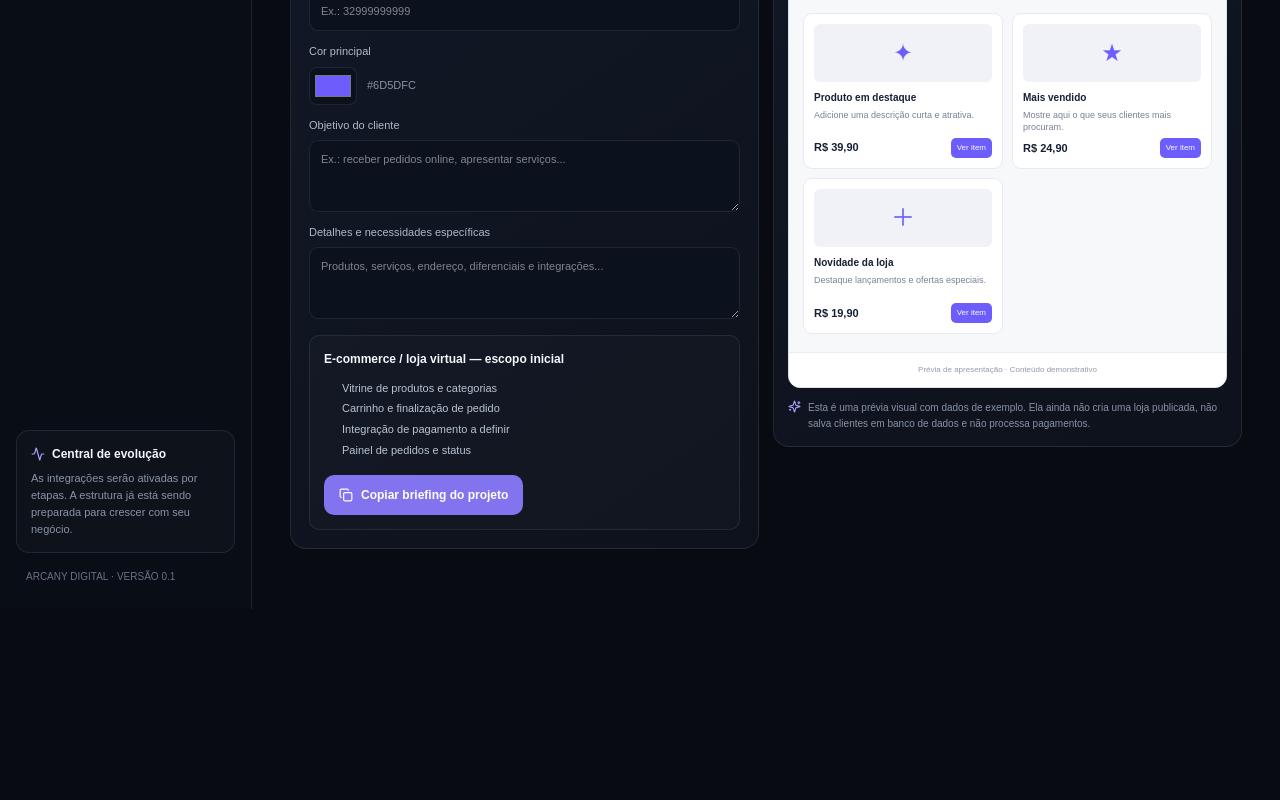
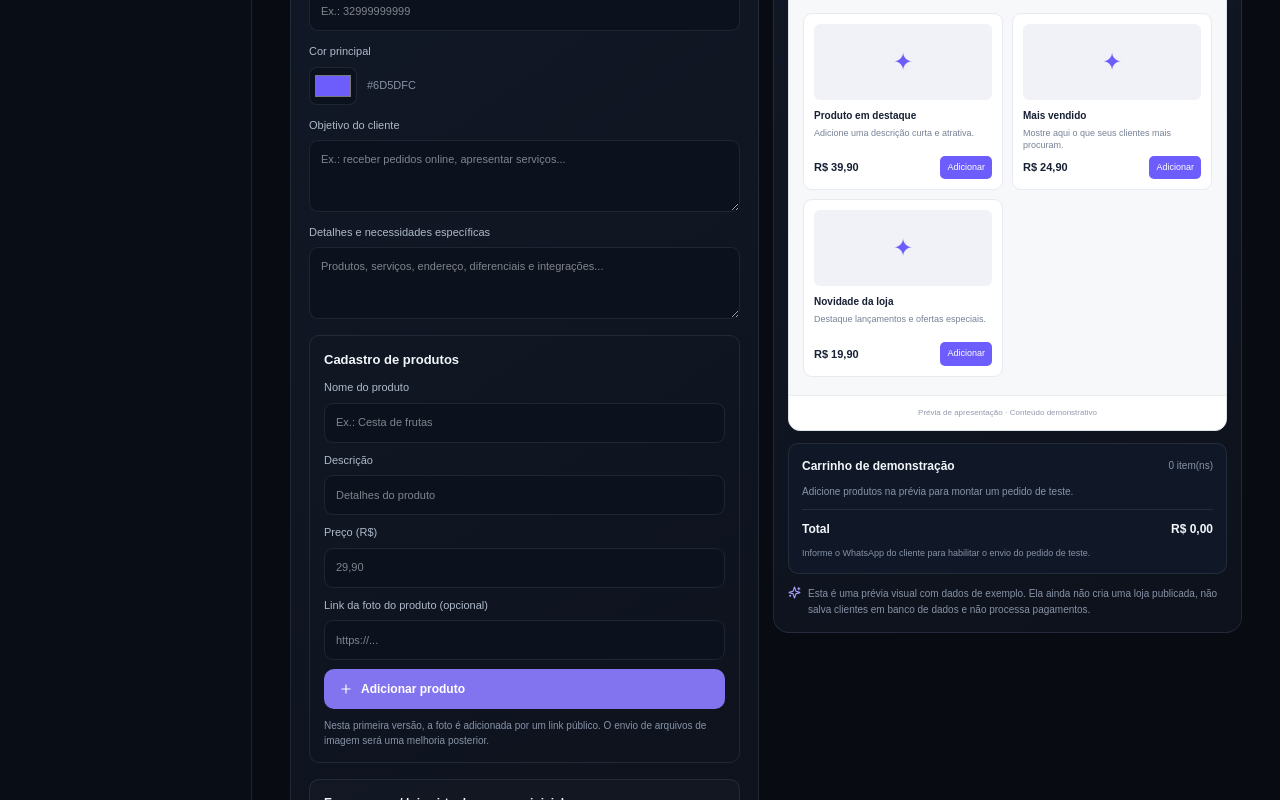
Before and after one commit to wchagas73-lang/arcany-digital-, a Next.js app: page /solucoes in a window 1280 px wide. Shown: the part 860-1660 px from the top of the page. Before the commit the page ends 1469 px from the top, so only its background shows below. Built offline with nearby package versions, Linux system fonts and the light colour scheme.

Commit message:
Add product editor and test shopping cart to solution preview

```diff
--- a/src/app/solucoes/page.tsx
+++ b/src/app/solucoes/page.tsx
@@ -2,7 +2,7 @@
 
 import { useMemo, useState } from "react";
 import { AppShell } from "@/components/app-shell";
-import { Globe, ShoppingCart, Package, Users, Wallet, BarChart3, MessageCircle, FileText, Copy, Sparkles, MapPin, Instagram } from "lucide-react";
+import { Globe, ShoppingCart, Package, Users, Wallet, BarChart3, MessageCircle, FileText, Copy, Sparkles, MapPin, Instagram, Plus, Minus, Trash2 } from "lucide-react";
 
 const solutions = [
   { id: "site", title: "Site profissional", description: "Apresentação da empresa, serviços, localização e contato.", icon: Globe, includes: ["Página inicial personalizada", "Sobre a empresa e serviços", "Galeria de fotos", "Localização e contato pelo WhatsApp"] },
@@ -15,11 +15,15 @@ const solutions = [
   { id: "catalogo", title: "Catálogo ou cardápio digital", description: "Mostre produtos e serviços com informações claras e contato rápido.", icon: FileText, includes: ["Categorias e itens", "Fotos, descrições e preços", "Link compartilhável", "Pedido ou contato pelo WhatsApp"] },
 ];
 
-const demoProducts = [
-  { name: "Produto em destaque", description: "Adicione uma descrição curta e atrativa.", price: "39,90", icon: "✦" },
-  { name: "Mais vendido", description: "Mostre aqui o que seus clientes mais procuram.", price: "24,90", icon: "★" },
-  { name: "Novidade da loja", description: "Destaque lançamentos e ofertas especiais.", price: "19,90", icon: "＋" },
+type StoreProduct = { id: number; name: string; description: string; price: number; image: string };
+
+const initialProducts: StoreProduct[] = [
+  { id: 1, name: "Produto em destaque", description: "Adicione uma descrição curta e atrativa.", price: 39.90, image: "" },
+  { id: 2, name: "Mais vendido", description: "Mostre aqui o que seus clientes mais procuram.", price: 24.90, image: "" },
+  { id: 3, name: "Novidade da loja", description: "Destaque lançamentos e ofertas especiais.", price: 19.90, image: "" },
 ];
+
+const money = (value: number) => value.toLocaleString("pt-BR", { style: "currency", currency: "BRL" });
 
 export default function SolucoesPage() {
   const [company, setCompany] = useState("");
@@ -31,6 +35,12 @@ export default function SolucoesPage() {
   const [whatsapp, setWhatsapp] = useState("");
   const [primary, setPrimary] = useState("#6d5dfc");
   const [copied, setCopied] = useState(false);
+  const [products, setProducts] = useState<StoreProduct[]>(initialProducts);
+  const [cart, setCart] = useState<Record<number, number>>({});
+  const [newProductName, setNewProductName] = useState("");
+  const [newProductDescription, setNewProductDescription] = useState("");
+  const [newProductPrice, setNewProductPrice] = useState("");
+  const [newProductImage, setNewProductImage] = useState("");
 
   const solution = solutions.find((item) => item.id === selected) ?? solutions[0];
   const canPreview = ["site", "ecommerce", "catalogo"].includes(selected);
@@ -61,6 +71,33 @@ export default function SolucoesPage() {
 
   const whatsappDigits = whatsapp.replace(/\D/g, "");
   const whatsappUrl = whatsappDigits ? "https://wa.me/" + (whatsappDigits.startsWith("55") ? whatsappDigits : "55" + whatsappDigits) : "";
+  const cartItems = products.filter((product) => (cart[product.id] || 0) > 0);
+  const cartTotal = cartItems.reduce((sum, product) => sum + product.price * cart[product.id], 0);
+
+  function addProduct() {
+    const price = Number(newProductPrice.replace(",", "."));
+    if (!newProductName.trim() || !Number.isFinite(price) || price <= 0) return;
+    setProducts((items) => [...items, { id: Date.now(), name: newProductName.trim(), description: newProductDescription.trim(), price, image: newProductImage.trim() }]);
+    setNewProductName("");
+    setNewProductDescription("");
+    setNewProductPrice("");
+    setNewProductImage("");
+  }
+
+  function changeQuantity(id: number, change: number) {
+    setCart((current) => {
+      const next = { ...current, [id]: Math.max(0, (current[id] || 0) + change) };
+      if (next[id] === 0) delete next[id];
+      return next;
+    });
+  }
+
+  const orderMessage = [
+    "Olá! Gostaria de fazer um pedido para " + (company.trim() || "a loja") + ":",
+    ...cartItems.map((product) => (cart[product.id] + "x " + product.name + " — " + money(product.price * cart[product.id]))),
+    "Total: " + money(cartTotal),
+  ].join("\\n");
+  const orderUrl = whatsappUrl ? whatsappUrl + "?text=" + encodeURIComponent(orderMessage) : "";
 
   return (
     <AppShell>
@@ -99,6 +136,19 @@ export default function SolucoesPage() {
               <label style={labelStyle}>Objetivo do cliente<textarea value={objective} onChange={(e) => setObjective(e.target.value)} placeholder="Ex.: receber pedidos online, apresentar serviços..." rows={3} style={areaStyle} /></label>
               <label style={labelStyle}>Detalhes e necessidades específicas<textarea value={extra} onChange={(e) => setExtra(e.target.value)} placeholder="Produtos, serviços, endereço, diferenciais e integrações..." rows={3} style={areaStyle} /></label>
             </div>
+            {selected === "ecommerce" || selected === "catalogo" ? (
+              <div style={{ marginTop: 16, border: "1px solid var(--border)", borderRadius: 10, padding: 14 }}>
+                <div style={{ fontSize: 13, fontWeight: 700, marginBottom: 10 }}>Cadastro de produtos</div>
+                <div style={{ display: "grid", gap: 9 }}>
+                  <label style={labelStyle}>Nome do produto<input value={newProductName} onChange={(e) => setNewProductName(e.target.value)} placeholder="Ex.: Cesta de frutas" style={fieldStyle} /></label>
+                  <label style={labelStyle}>Descrição<input value={newProductDescription} onChange={(e) => setNewProductDescription(e.target.value)} placeholder="Detalhes do produto" style={fieldStyle} /></label>
+                  <label style={labelStyle}>Preço (R$)<input value={newProductPrice} onChange={(e) => setNewProductPrice(e.target.value)} inputMode="decimal" placeholder="29,90" style={fieldStyle} /></label>
+                  <label style={labelStyle}>Link da foto do produto (opcional)<input value={newProductImage} onChange={(e) => setNewProductImage(e.target.value)} placeholder="https://..." style={fieldStyle} /></label>
+                  <button type="button" className="action-button" onClick={addProduct}><Plus size={14} /> Adicionar produto</button>
+                </div>
+                <p style={{ color: "var(--muted)", fontSize: 10, lineHeight: 1.5, margin: "9px 0 0" }}>Nesta primeira versão, a foto é adicionada por um link público. O envio de arquivos de imagem será uma melhoria posterior.</p>
+              </div>
+            ) : null}
             <div style={{ marginTop: 16, border: "1px solid var(--border)", borderRadius: 10, padding: 14, background: "rgba(255,255,255,.02)" }}>
               <div style={{ fontSize: 12, fontWeight: 700 }}>{solution.title} — escopo inicial</div>
               <ul style={{ margin: "10px 0 0", paddingLeft: 18, color: "#b8c3d3", fontSize: 11, lineHeight: 1.9 }}>{solution.includes.map((item) => <li key={item}>{item}</li>)}</ul>
@@ -126,7 +176,7 @@ export default function SolucoesPage() {
                 <div style={{ padding: "16px 14px 18px" }}>
                   <div style={{ display: "flex", justifyContent: "space-between", alignItems: "center", marginBottom: 10 }}><strong style={{ fontSize: 13 }}>{selected === "site" ? "Conheça a empresa" : "Destaques da loja"}</strong><span style={{ fontSize: 9, color: "#7a8495" }}>Prévia ilustrativa</span></div>
                   {selected === "site" ? <div style={{ background: "#fff", padding: 14, borderRadius: 9, border: "1px solid #e7eaf0" }}><p style={{ fontSize: 11, color: "#586174", lineHeight: 1.7, margin: 0 }}>{objective || "Aqui entra uma apresentação clara da empresa, seus serviços, diferenciais e formas de atendimento."}</p><div style={{ display: "flex", gap: 12, marginTop: 13, color: "#667085", fontSize: 9 }}><span><MapPin size={11} style={{ display: "inline", verticalAlign: "middle" }} /> Localização</span><span><Instagram size={11} style={{ display: "inline", verticalAlign: "middle" }} /> Redes sociais</span></div></div> :
-                    <div style={{ display: "grid", gridTemplateColumns: "repeat(2, minmax(0,1fr))", gap: 9 }}>{demoProducts.map((product) => <div key={product.name} style={{ background: "#fff", border: "1px solid #e7eaf0", borderRadius: 9, padding: 10 }}><div style={{ height: 58, display: "grid", placeItems: "center", background: "#f0f2f7", borderRadius: 6, color: primary, fontSize: 24 }}>{product.icon}</div><strong style={{ display: "block", fontSize: 10, marginTop: 8 }}>{product.name}</strong><p style={{ fontSize: 9, color: "#778195", lineHeight: 1.4, minHeight: 25, margin: "4px 0" }}>{product.description}</p><div style={{ display: "flex", justifyContent: "space-between", alignItems: "center" }}><strong style={{ fontSize: 11 }}>R$ {product.price}</strong><span style={{ background: primary, color: "#fff", borderRadius: 5, padding: "4px 6px", fontSize: 8 }}>Ver item</span></div></div>)}</div>}
+                    <div style={{ display: "grid", gridTemplateColumns: "repeat(2, minmax(0,1fr))", gap: 9 }}>{products.map((product) => <div key={product.id} style={{ background: "#fff", border: "1px solid #e7eaf0", borderRadius: 9, padding: 10 }}><div style={{ height: 76, display: "grid", placeItems: "center", overflow: "hidden", background: "#f0f2f7", borderRadius: 6, color: primary, fontSize: 24 }}>{product.image ? <img src={product.image} alt={product.name} style={{ width: "100%", height: "100%", objectFit: "cover" }} /> : "✦"}</div><strong style={{ display: "block", fontSize: 10, marginTop: 8 }}>{product.name}</strong><p style={{ fontSize: 9, color: "#778195", lineHeight: 1.4, minHeight: 25, margin: "4px 0" }}>{product.description || "Consulte mais informações."}</p><div style={{ display: "flex", justifyContent: "space-between", alignItems: "center", gap: 4 }}><strong style={{ fontSize: 11 }}>{money(product.price)}</strong><button type="button" onClick={() => changeQuantity(product.id, 1)} style={{ background: primary, color: "#fff", border: 0, borderRadius: 5, padding: "5px 7px", fontSize: 9, cursor: "pointer" }}>Adicionar</button></div></div>)}</div>}
                 </div>
                 <div style={{ padding: 11, textAlign: "center", background: "#fff", color: "#929aaa", fontSize: 8, borderTop: "1px solid #e9edf2" }}>Prévia de apresentação · Conteúdo demonstrativo</div>
               </div>
@@ -138,6 +188,14 @@ export default function SolucoesPage() {
                 <p style={{ color: "#b8c3d3", fontSize: 10 }}>O próximo passo será criar uma tela funcional para esta solução.</p>
               </div>
             )}
+            {(selected === "ecommerce" || selected === "catalogo") ? (
+              <div style={{ marginTop: 12, padding: 13, border: "1px solid var(--border)", borderRadius: 10, background: "#101827" }}>
+                <div style={{ display: "flex", justifyContent: "space-between", alignItems: "center" }}><strong style={{ fontSize: 12 }}>Carrinho de demonstração</strong><span style={{ fontSize: 10, color: "var(--muted)" }}>{cartItems.reduce((n, p) => n + cart[p.id], 0)} item(ns)</span></div>
+                {cartItems.length === 0 ? <p style={{ color: "var(--muted)", fontSize: 10, margin: "9px 0 0" }}>Adicione produtos na prévia para montar um pedido de teste.</p> : <div style={{ display: "grid", gap: 8, marginTop: 10 }}>{cartItems.map((product) => <div key={product.id} style={{ display: "flex", alignItems: "center", justifyContent: "space-between", gap: 8, fontSize: 10 }}><span style={{ flex: 1 }}>{product.name}<br /><span style={{ color: "var(--muted)" }}>{money(product.price * cart[product.id])}</span></span><div style={{ display: "flex", alignItems: "center", gap: 7 }}><button type="button" onClick={() => changeQuantity(product.id, -1)} aria-label="Diminuir quantidade" style={qtyButton}><Minus size={12} /></button><strong>{cart[product.id]}</strong><button type="button" onClick={() => changeQuantity(product.id, 1)} aria-label="Aumentar quantidade" style={qtyButton}><Plus size={12} /></button></div></div>)}</div>}
+                <div style={{ display: "flex", justifyContent: "space-between", borderTop: "1px solid var(--border)", paddingTop: 10, marginTop: 10, fontSize: 12 }}><strong>Total</strong><strong>{money(cartTotal)}</strong></div>
+                {orderUrl ? <a href={orderUrl} target="_blank" rel="noreferrer" style={{ display: "flex", justifyContent: "center", alignItems: "center", gap: 7, marginTop: 10, background: "#16834a", color: "#fff", borderRadius: 8, padding: 10, textDecoration: "none", fontSize: 10, fontWeight: 700, pointerEvents: cartItems.length ? "auto" : "none", opacity: cartItems.length ? 1 : .45 }}><MessageCircle size={13} /> Enviar pedido de teste pelo WhatsApp</a> : <p style={{ color: "var(--muted)", fontSize: 9, margin: "9px 0 0" }}>Informe o WhatsApp do cliente para habilitar o envio do pedido de teste.</p>}
+              </div>
+            ) : null}
             <div style={{ display: "flex", alignItems: "flex-start", gap: 7, marginTop: 12, color: "var(--muted)", fontSize: 10, lineHeight: 1.6 }}><Sparkles size={13} color="#a99fff" style={{ flex: "0 0 auto" }} /> Esta é uma prévia visual com dados de exemplo. Ela ainda não cria uma loja publicada, não salva clientes em banco de dados e não processa pagamentos.</div>
           </section>
         </div>
@@ -149,3 +207,4 @@ export default function SolucoesPage() {
 const labelStyle = { display: "grid", gap: 7, color: "#aeb9ca", fontSize: 11 };
 const fieldStyle = { width: "100%", minHeight: 40, border: "1px solid var(--border)", borderRadius: 9, background: "#0c121d", color: "#f3f6fb", padding: "0 11px", outline: "none", fontSize: 11 };
 const areaStyle = { ...fieldStyle, padding: "10px 11px", resize: "vertical" as const, lineHeight: 1.5 };
+const qtyButton = { width: 25, height: 25, display: "grid", placeItems: "center", border: "1px solid var(--border)", borderRadius: 6, background: "#202b3d", color: "#fff", cursor: "pointer" as const };
```
